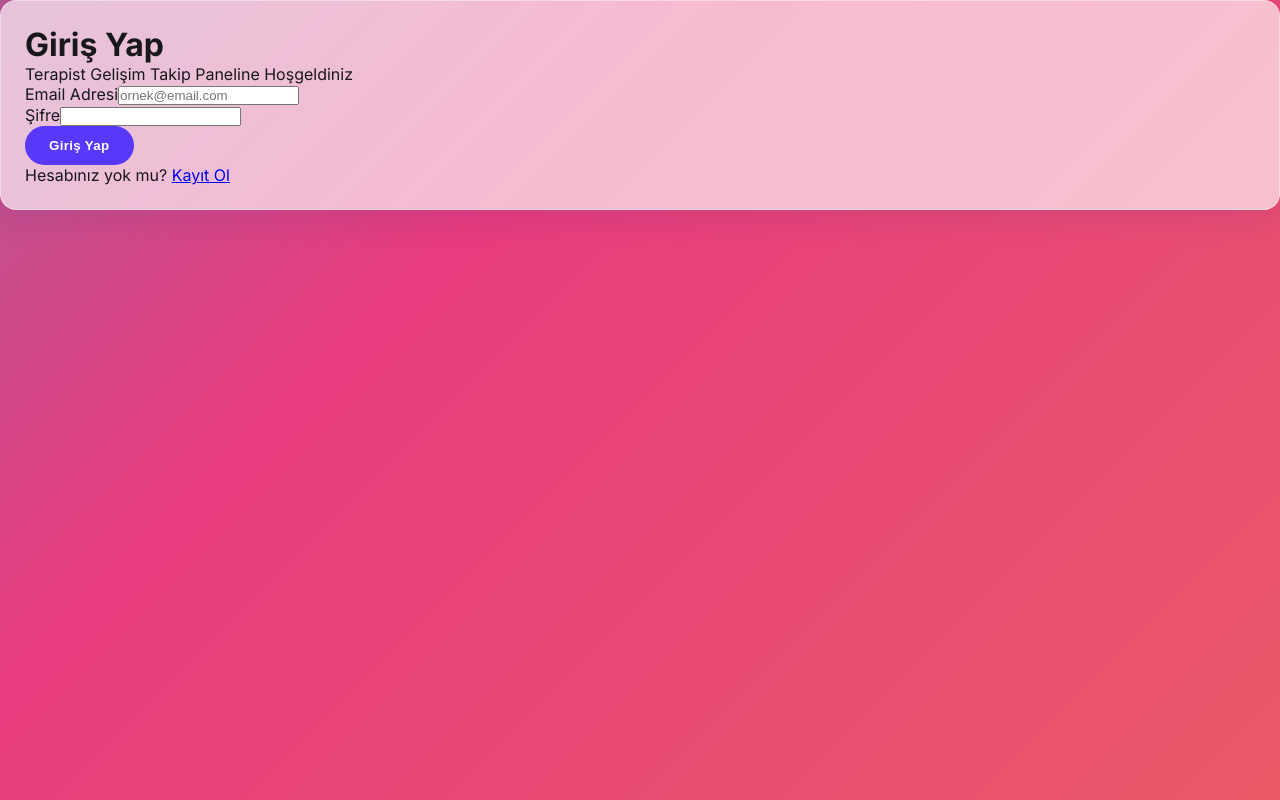
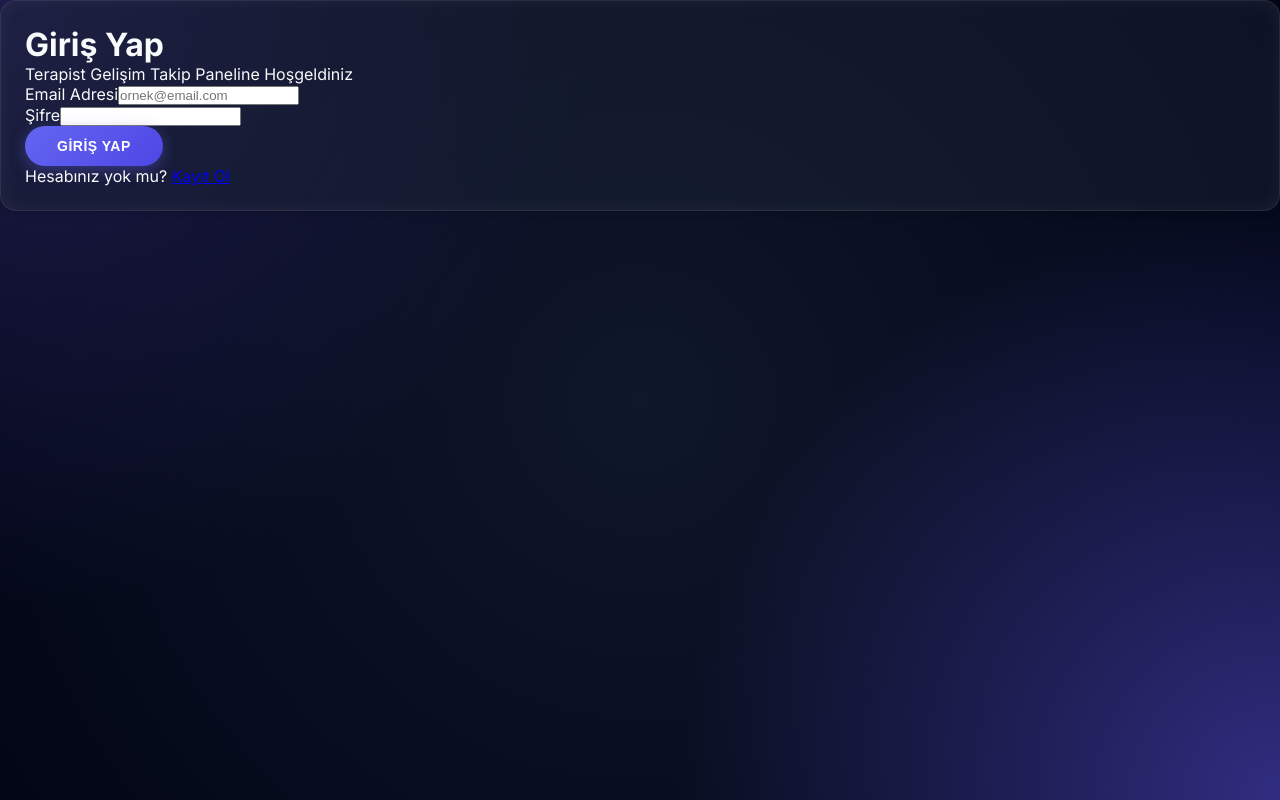
Before and after one commit to ahmetbulut23/TerapistGelisimTakip, a Next.js app: page /login in a window 1280 px wide. Built offline with nearby package versions, Linux system fonts and the light colour scheme.

Commit message:
Add tailwind.config.ts and overhaul globals.css for cinematic UI

```diff
--- a/src/app/globals.css
+++ b/src/app/globals.css
@@ -1,46 +1,31 @@
 :root {
-  /* Vibrant & Premium Palette */
-  --primary-h: 250;
-  --primary-s: 95%;
-  --primary-l: 60%;
-  --primary: hsl(var(--primary-h), var(--primary-s), var(--primary-l));
-  --primary-foreground: hsl(0, 0%, 100%);
+  /* Premium Dark Cinematic Palette */
+  --primary: #6366f1;
+  /* Indigo 500 */
+  --primary-foreground: #ffffff;
 
-  --background-h: 240;
-  --background-s: 30%;
-  --background-l: 96%;
-  --background: hsl(var(--background-h), var(--background-s), var(--background-l));
-  --foreground: hsl(240, 10%, 10%);
+  --background: #0f172a;
+  /* Slate 900 */
+  --foreground: #f8fafc;
+  /* Slate 50 */
 
-  /* Glass Card Variables */
-  --card-bg: rgba(255, 255, 255, 0.65);
-  --card-border: rgba(255, 255, 255, 0.4);
-  --card-shadow: 0 8px 32px 0 rgba(31, 38, 135, 0.1);
+  /* Glass Card Variables - Ultra Premium */
+  --card-bg: rgba(30, 41, 59, 0.4);
+  /* Darker, more transparent */
+  --card-border: rgba(255, 255, 255, 0.1);
+  --card-shadow: 0 8px 32px 0 rgba(0, 0, 0, 0.3);
 
   --radius: 1rem;
 
-  /* Status Colors (Neon-ish) */
-  --status-red: hsl(340, 80%, 60%);
-  --status-yellow: hsl(40, 95%, 50%);
-  --status-green: hsl(150, 85%, 45%);
+  /* Neon Status Colors */
+  --status-red: #f43f5e;
+  /* Rose 500 */
+  --status-yellow: #f59e0b;
+  /* Amber 500 */
+  --status-green: #10b981;
+  /* Emerald 500 */
 
   --font-sans: 'Inter', system-ui, -apple-system, sans-serif;
-}
-
-@media (prefers-color-scheme: dark) {
-  :root {
-    --primary-l: 65%;
-
-    --background-h: 240;
-    --background-s: 20%;
-    --background-l: 10%;
-
-    --foreground: hsl(0, 0%, 98%);
-
-    --card-bg: rgba(20, 20, 30, 0.65);
-    --card-border: rgba(255, 255, 255, 0.1);
-    --card-shadow: 0 8px 32px 0 rgba(0, 0, 0, 0.3);
-  }
 }
 
 * {
@@ -51,44 +36,34 @@
 
 body {
   font-family: var(--font-sans);
+  background-color: var(--background);
   color: var(--foreground);
   min-height: 100vh;
-  /* Animated Gradient Background */
-  background: linear-gradient(-45deg, #ee7752, #e73c7e, #23a6d5, #23d5ab);
-  background-size: 400% 400%;
-  animation: gradientBG 15s ease infinite;
-}
 
-/* Dark Mode Gradient Override */
-@media (prefers-color-scheme: dark) {
-  body {
-    background: linear-gradient(-45deg, #1a1a2e, #16213e, #0f3460, #1f4068);
-    background-size: 400% 400%;
-  }
-}
-
-@keyframes gradientBG {
-  0% {
-    background-position: 0% 50%;
-  }
-
-  50% {
-    background-position: 100% 50%;
-  }
-
-  100% {
-    background-position: 0% 50%;
-  }
+  /* Cinematic Animated Background */
+  background: radial-gradient(circle at top left, #1e1b4b, transparent 40%),
+    radial-gradient(circle at bottom right, #312e81, transparent 40%),
+    radial-gradient(circle at center, #0f172a, #020617);
+  background-attachment: fixed;
 }
 
 /* Glassmorphism Utilities */
 .glass-card {
   background: var(--card-bg);
-  backdrop-filter: blur(12px);
-  -webkit-backdrop-filter: blur(12px);
+  backdrop-filter: blur(16px);
+  -webkit-backdrop-filter: blur(16px);
   border: 1px solid var(--card-border);
   border-radius: var(--radius);
-  box-shadow: var(--card-shadow);
+  box-shadow: 0 4px 6px -1px rgba(0, 0, 0, 0.1), 0 2px 4px -1px rgba(0, 0, 0, 0.06), inset 0 0 20px rgba(255, 255, 255, 0.05);
+  transition: all 0.3s ease;
+}
+
+.glass-card:hover {
+  background: rgba(30, 41, 59, 0.6);
+  border-color: rgba(99, 102, 241, 0.3);
+  /* Primary glow on hover */
+  transform: translateY(-2px);
+  box-shadow: 0 20px 25px -5px rgba(0, 0, 0, 0.2), 0 10px 10px -5px rgba(0, 0, 0, 0.1), 0 0 15px rgba(99, 102, 241, 0.2);
 }
 
 .container {
@@ -104,44 +79,35 @@ body {
   align-items: center;
   justify-content: center;
   border-radius: 999px;
-  /* Pill shape */
   font-weight: 600;
-  padding: 0.75rem 1.5rem;
+  padding: 0.75rem 2rem;
   transition: all 0.3s cubic-bezier(0.4, 0, 0.2, 1);
   cursor: pointer;
   border: none;
   text-decoration: none;
-  letter-spacing: 0.025em;
+  letter-spacing: 0.5px;
+  text-transform: uppercase;
+  font-size: 0.875rem;
 }
 
 .btn-primary {
-  background: var(--primary);
-  color: var(--primary-foreground);
-  box-shadow: 0 4px 15px rgba(var(--primary-h), var(--primary-s), var(--primary-l), 0.4);
+  background: linear-gradient(135deg, #6366f1 0%, #4f46e5 100%);
+  color: white;
+  box-shadow: 0 4px 15px rgba(99, 102, 241, 0.4);
 }
 
 .btn-primary:hover {
-  transform: translateY(-2px) scale(1.02);
-  box-shadow: 0 6px 20px rgba(var(--primary-h), var(--primary-s), var(--primary-l), 0.6);
+  transform: translateY(-2px);
+  box-shadow: 0 8px 25px rgba(99, 102, 241, 0.6);
+  filter: brightness(1.1);
 }
 
 .card {
-  /* Reusing glass style for existing .card class */
-  background: var(--card-bg);
-  backdrop-filter: blur(12px);
-  -webkit-backdrop-filter: blur(12px);
-  border: 1px solid var(--card-border);
-  border-radius: var(--radius);
-  box-shadow: var(--card-shadow);
+  @apply glass-card;
   padding: 1.5rem;
-  transition: transform 0.3s ease;
 }
 
-.card:hover {
-  transform: translateY(-4px);
-}
-
-/* Utility Animations */
+/* Animations */
 @keyframes fadeIn {
   from {
     opacity: 0;
@@ -155,15 +121,16 @@ body {
 }
 
 .animate-fade-in {
-  animation: fadeIn 0.6s cubic-bezier(0.2, 0.8, 0.2, 1) forwards;
+  animation: fadeIn 0.8s cubic-bezier(0.2, 0.8, 0.2, 1) forwards;
 }
 
-/* Status Badges */
+/* Badge Styles */
 .badge {
-  padding: 0.25rem 0.75rem;
+  padding: 0.35rem 1rem;
   border-radius: 999px;
-  font-size: 0.75rem;
-  font-weight: 700;
+  font-size: 0.7rem;
+  font-weight: 800;
   text-transform: uppercase;
-  letter-spacing: 0.05em;
+  letter-spacing: 0.1em;
+  border: 1px solid transparent;
 }
--- /dev/null
+++ b/tailwind.config.ts
@@ -0,0 +1,66 @@
+import type { Config } from "tailwindcss";
+
+const config: Config = {
+    content: [
+        "./src/pages/**/*.{js,ts,jsx,tsx,mdx}",
+        "./src/components/**/*.{js,ts,jsx,tsx,mdx}",
+        "./src/app/**/*.{js,ts,jsx,tsx,mdx}",
+    ],
+    theme: {
+        container: {
+            center: true,
+            padding: "2rem",
+            screens: {
+                "2xl": "1400px",
+            },
+        },
+        extend: {
+            colors: {
+                background: "var(--background)",
+                foreground: "var(--foreground)",
+                primary: {
+                    DEFAULT: "var(--primary)",
+                    foreground: "var(--primary-foreground)",
+                },
+                status: {
+                    red: "var(--status-red)",
+                    yellow: "var(--status-yellow)",
+                    green: "var(--status-green)",
+                },
+            },
+            borderRadius: {
+                lg: "var(--radius)",
+                md: "calc(var(--radius) - 2px)",
+                sm: "calc(var(--radius) - 4px)",
+            },
+            keyframes: {
+                "accordion-down": {
+                    from: { height: "0" },
+                    to: { height: "var(--radix-accordion-content-height)" },
+                },
+                "accordion-up": {
+                    from: { height: "var(--radix-accordion-content-height)" },
+                    to: { height: "0" },
+                },
+                fadeIn: {
+                    from: { opacity: "0", transform: "translateY(10px)" },
+                    to: { opacity: "1", transform: "translateY(0)" },
+                },
+                gradientBG: {
+                    "0%": { backgroundPosition: "0% 50%" },
+                    "50%": { backgroundPosition: "100% 50%" },
+                    "100%": { backgroundPosition: "0% 50%" },
+                }
+            },
+            animation: {
+                "accordion-down": "accordion-down 0.2s ease-out",
+                "accordion-up": "accordion-up 0.2s ease-out",
+                "fade-in": "fadeIn 0.6s ease-out forwards",
+                "gradient-bg": "gradientBG 15s ease infinite",
+            },
+        },
+    },
+    plugins: [],
+};
+
+export default config;
```
